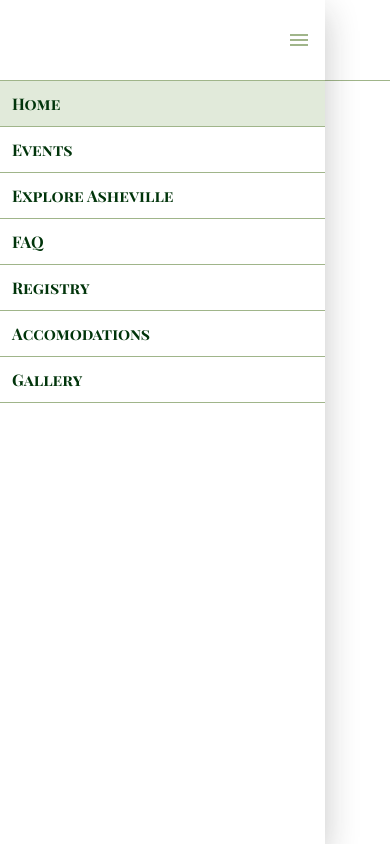
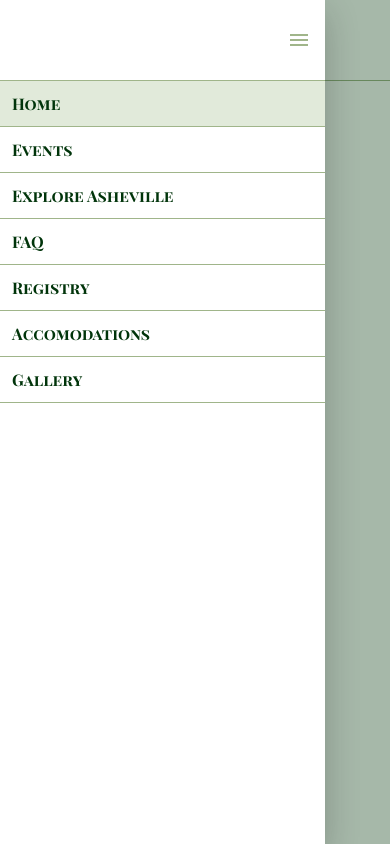
Before and after one commit to angevogler/wedding-website, a React (Create React App) app: page / in a window 390 px wide. Both pictures are taken after a click on the button "menu". Built offline with nearby package versions, Linux system fonts and the light colour scheme.

Commit message:
adding overlay to drawer

```diff
--- a/src/components/drawer/Drawer.tsx
+++ b/src/components/drawer/Drawer.tsx
@@ -19,14 +19,25 @@
     })
 
     return (
+      <>
+        {open && <Overlay />
+}
         <StyledDrawer
             ref={clickAwayRef}
             open={open}
         >
             {open && children}
         </StyledDrawer>
+        </>
     )
 }
+
+const Overlay = styled.div`
+  height: 100vh;
+  width: 100vh;
+  background-color: rgba(0, 52, 10, 0.35);
+  z-index: 1;
+`
 
 const StyledDrawer = styled.div<Partial<DrawerProps>>`
   position: fixed;
```
